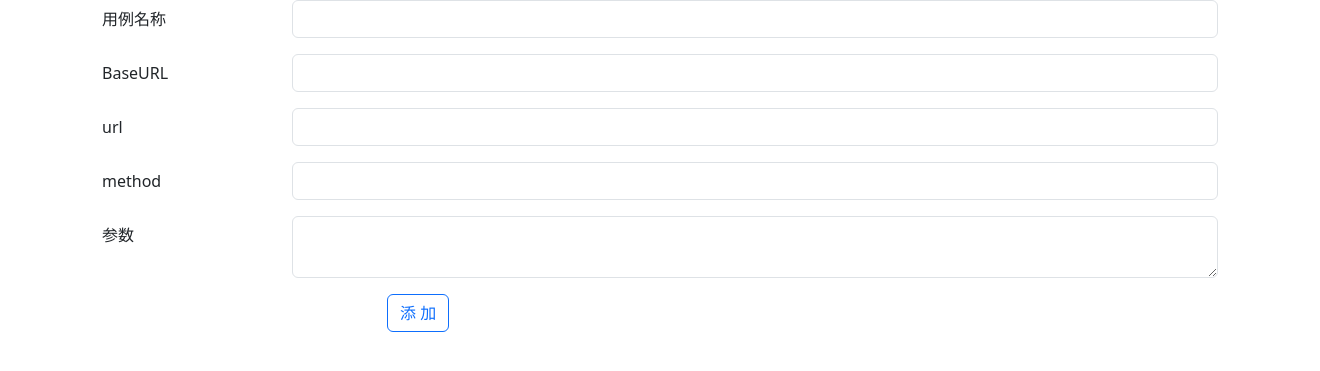
After one commit to YellowStarr/interface_web, a Django app: page /case/add/ in a window 1320 px wide. The commit adds this page. Shown: the top 371 px of the page. Run offline with Django 3.2, Linux system fonts and the light colour scheme; some libraries are stand-ins or nearby versions.

Commit message:
1.用例添加功能 2.用例列表展示

```diff
--- a/Interface_web/urls.py
+++ b/Interface_web/urls.py
@@ -20,5 +20,6 @@ from interface import views
 urlpatterns = [
     path('admin/', admin.site.urls),
     path('index/', views.index),
-    # path('interface/add', views.add_interface),
+    path('case_list/', views.case),
+    path('case/add/', views.add_case),
 ]
--- /dev/null
+++ b/interface/templates/case_add.html
@@ -0,0 +1,55 @@
+{% load static %}
+<!DOCTYPE html>
+<html lang="en">
+<head>
+    <meta charset="UTF-8">
+    <title>Title</title>
+    <link rel="stylesheet" href="{% static 'bootstrap-5.3.0/css/bootstrap.min.css'%}">
+</head>
+<body>
+<div class="container">
+    <form action="/case/add/" method="post">
+        {% csrf_token %}
+    <div class="mb-3 row">
+        <label for="case_name" class="col-sm-2 col-form-label">用例名称</label>
+        <div class="col-sm-10">
+          <input type="text" class="form-control" id="case_name" name="case_name">
+        </div>
+    </div>
+    <div class="mb-3 row">
+        <label for="BaseURL" class="col-sm-2 col-form-label">BaseURL</label>
+        <div class="col-sm-10">
+            <input type="text" class="form-control" id="BaseURL" name="BaseURL">
+        </div>
+    </div>
+    <div class="mb-3 row">
+        <label for="url" class="col-sm-2 col-form-label">url</label>
+        <div class="col-sm-10">
+            <input type="text" class="form-control" id="url" name="url">
+        </div>
+    </div>
+    <div class="mb-3 row">
+        <label for="method" class="col-sm-2 col-form-label">method</label>
+        <div class="col-sm-10">
+            <input type="text" class="form-control" id="method" name="method">
+        </div>
+    </div>
+    <div class="mb-3 row">
+        <label for="args_json" class="col-sm-2 col-form-label">参数</label>
+        <div class="col-sm-10">
+            <textarea type="text" class="form-control" id="args_json" name="args_json"></textarea>
+        </div>
+    </div>
+    <div class="mb-3 row">
+        <div class="col-sm-10 offset-sm-3">
+            <button type="submit" class="btn btn-outline-primary">添 加</button>
+        </div>
+    </div>
+    </form>
+
+</div>
+
+<script src="{% static 'jquery-3.7.0.min.js'%}"></script>
+<script src="{% static 'bootstrap-5.3.0/js/bootstrap.min.js'%}"></script>
+</body>
+</html>
--- a/interface/templates/index.html
+++ b/interface/templates/index.html
@@ -16,7 +16,7 @@
             <input type="text" placeholder="url" name="url"/>
             <input type="text" placeholder="method" name="method"/>
             <input type="text" placeholder="args" name="args"/>
-             <button type="submit" class="btn btn-primary" style="margin-top: 10px; margin-bottom: 10px;" href="/interface/add/">添加接口</button>
+            <button type="submit" class="btn btn-primary" style="margin-top: 10px; margin-bottom: 10px;" href="/interface/add/">添加接口</button>
         </form>
 
     </div>
--- a/interface/views.py
+++ b/interface/views.py
@@ -16,11 +16,24 @@ def index(request):
     return render(request,"index.html", {"if_list":interface_set})
 
 
-def add_interface(request):
+def case(request):
     """
-    添加接口
+    用例展示
     :param request:
     :return:
     """
+    queryset = models.Case.objects.all()
 
-    return render(request,"/interface/add")
+    return render(request,"case_list.html", {"case_list":queryset})
+
+def add_case(request):
+    if request.method == 'POST':
+        base_url = request.POST.get("BaseURL")
+        case_name = request.POST.get("case_name")
+        url = request.POST.get("url")
+        method = request.POST.get("method")
+        args_json = request.POST.get("args_json")
+        models.Case.objects.create(base_url=base_url,case_name=case_name,url=url,method=method,args_json=args_json)
+        return redirect("/case_list/")
+
+    return render(request,"case_add.html")
```
Also changed, not shown: interface/models.py (+12 -0 lines), interface/templates/case_list.html (added, +49 -0 lines), interface/migrations/0003_case.py (added), interface/migrations/0004_auto_20230609_1642.py (added).
